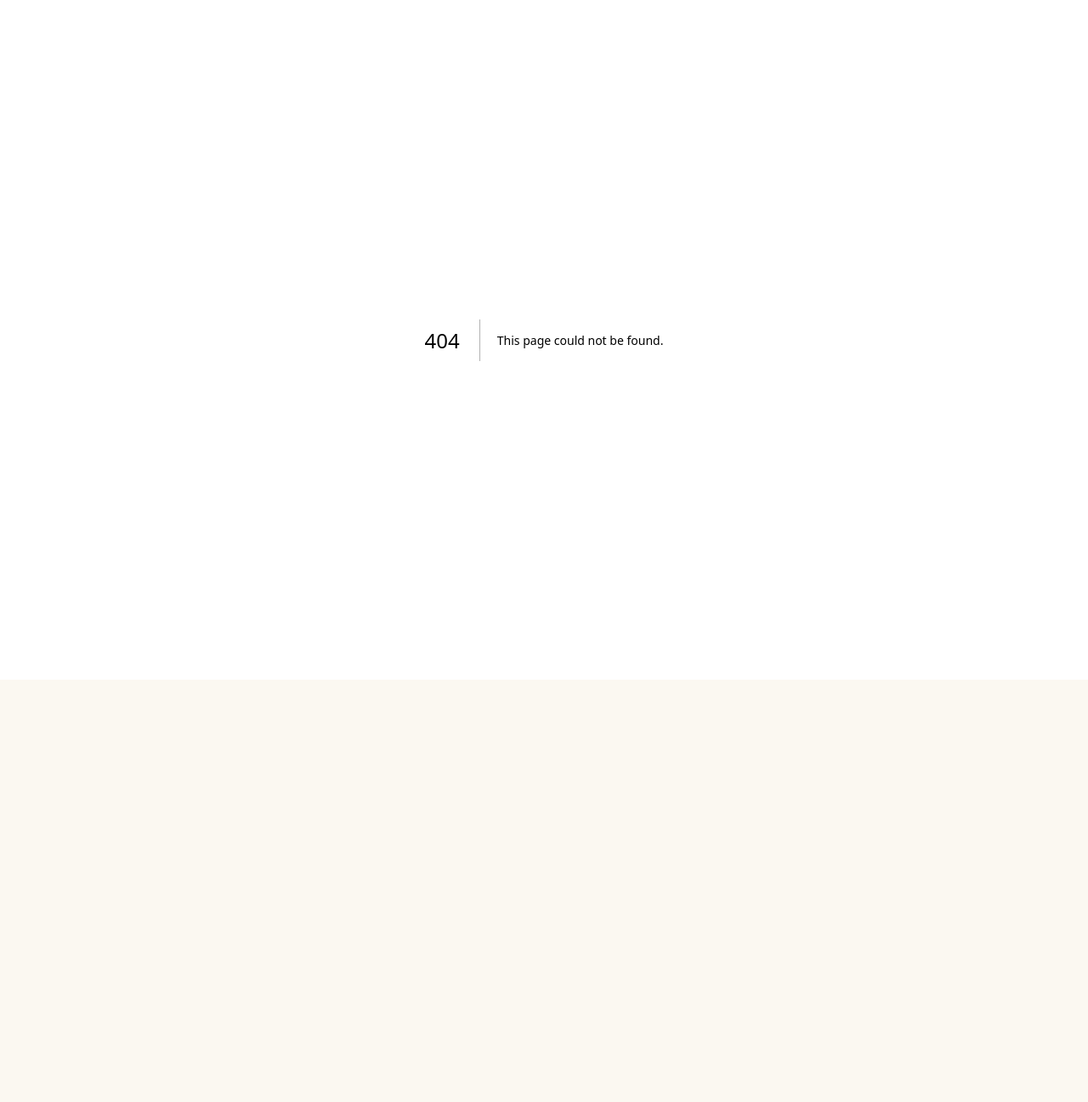
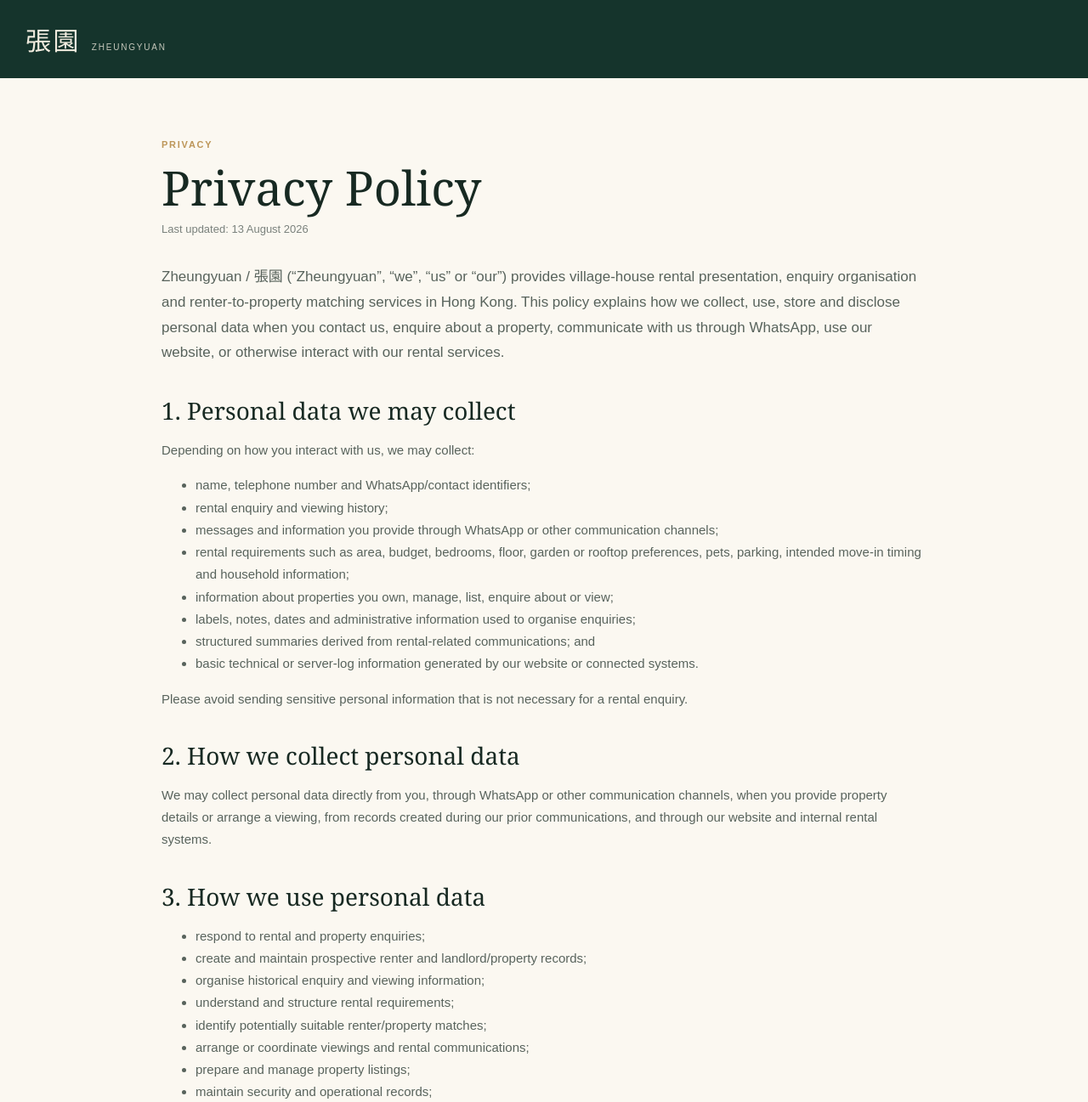
Before and after one commit to jcheungy/zheungyuan-rentals, a Next.js app in the folder web/: page /privacy in a window 1280 px wide. Before the commit this address had no page. Shown: the top 1297 px of the page at 85% size. Before the commit the page ends 800 px from the top, so only its background shows below. Built offline with nearby package versions, Linux system fonts and the light colour scheme.

Commit message:
Add files via upload

```diff
--- /dev/null
+++ b/web/app/privacy/page.js
@@ -0,0 +1,129 @@
+export const metadata = {
+  title: "Privacy Policy | 張園 Zheungyuan",
+  description: "Privacy policy for Zheungyuan village-house rental services.",
+};
+
+const Section = ({ title, children }) => (
+  <section style={{ marginTop: "34px" }}>
+    <h2 style={{ fontFamily: 'Georgia, "Times New Roman", serif', fontWeight: 400, fontSize: "28px", margin: "0 0 12px" }}>{title}</h2>
+    <div style={{ color: "#58635c", fontSize: "15px", lineHeight: 1.75 }}>{children}</div>
+  </section>
+);
+
+export default function PrivacyPolicy() {
+  return (
+    <main style={{ background: "#fbf8f1", minHeight: "100vh" }}>
+      <div style={{ background: "#15342c", color: "#f1ecdf", padding: "24px 0" }}>
+        <div className="container">
+          <a href="/" style={{ display: "inline-flex", alignItems: "baseline", gap: "13px" }}>
+            <span style={{ fontFamily: 'Georgia, "Times New Roman", serif', fontSize: "30px", letterSpacing: ".08em" }}>張園</span>
+            <span style={{ fontSize: "10px", textTransform: "uppercase", letterSpacing: ".18em", opacity: 0.8 }}>Zheungyuan</span>
+          </a>
+        </div>
+      </div>
+
+      <div className="container" style={{ maxWidth: "900px", paddingTop: "72px", paddingBottom: "90px" }}>
+        <div style={{ color: "#bd9659", fontSize: "11px", fontWeight: 700, letterSpacing: ".16em", textTransform: "uppercase" }}>Privacy</div>
+        <h1 style={{ fontFamily: 'Georgia, "Times New Roman", serif', fontSize: "56px", fontWeight: 400, lineHeight: 1.02, margin: "16px 0 12px", color: "#172922" }}>Privacy Policy</h1>
+        <p style={{ color: "#7a817c", fontSize: "13px", marginBottom: "34px" }}>Last updated: 13 August 2026</p>
+
+        <p style={{ color: "#58635c", fontSize: "17px", lineHeight: 1.75 }}>
+          Zheungyuan / 張園 (“Zheungyuan”, “we”, “us” or “our”) provides village-house rental presentation, enquiry organisation and renter-to-property matching services in Hong Kong. This policy explains how we collect, use, store and disclose personal data when you contact us, enquire about a property, communicate with us through WhatsApp, use our website, or otherwise interact with our rental services.
+        </p>
+
+        <Section title="1. Personal data we may collect">
+          <p>Depending on how you interact with us, we may collect:</p>
+          <ul>
+            <li>name, telephone number and WhatsApp/contact identifiers;</li>
+            <li>rental enquiry and viewing history;</li>
+            <li>messages and information you provide through WhatsApp or other communication channels;</li>
+            <li>rental requirements such as area, budget, bedrooms, floor, garden or rooftop preferences, pets, parking, intended move-in timing and household information;</li>
+            <li>information about properties you own, manage, list, enquire about or view;</li>
+            <li>labels, notes, dates and administrative information used to organise enquiries;</li>
+            <li>structured summaries derived from rental-related communications; and</li>
+            <li>basic technical or server-log information generated by our website or connected systems.</li>
+          </ul>
+          <p>Please avoid sending sensitive personal information that is not necessary for a rental enquiry.</p>
+        </Section>
+
+        <Section title="2. How we collect personal data">
+          <p>We may collect personal data directly from you, through WhatsApp or other communication channels, when you provide property details or arrange a viewing, from records created during our prior communications, and through our website and internal rental systems.</p>
+        </Section>
+
+        <Section title="3. How we use personal data">
+          <ul>
+            <li>respond to rental and property enquiries;</li>
+            <li>create and maintain prospective renter and landlord/property records;</li>
+            <li>organise historical enquiry and viewing information;</li>
+            <li>understand and structure rental requirements;</li>
+            <li>identify potentially suitable renter/property matches;</li>
+            <li>arrange or coordinate viewings and rental communications;</li>
+            <li>prepare and manage property listings;</li>
+            <li>maintain security and operational records;</li>
+            <li>improve our rental processes and service quality; and</li>
+            <li>comply with applicable legal and regulatory requirements.</li>
+          </ul>
+          <p>We do not make final tenancy decisions using automated systems. AI-assisted analysis is used to organise information and assist matching; landlords and renters remain responsible for their own decisions and agreements.</p>
+        </Section>
+
+        <Section title="4. AI-assisted processing">
+          <p>We may use AI tools to summarise and structure rental-related communications. For example, an AI tool may identify a prospective renter&apos;s preferred area, budget, floor, garden/rooftop preferences, pet requirements or parking needs.</p>
+          <p>When we use our private Zheungyuan Custom GPT, relevant stored enquiry information may be transmitted to OpenAI for processing through ChatGPT. The resulting structured information may then be saved back to our rental database.</p>
+          <p>We aim to limit AI processing to information reasonably relevant to the rental service. AI-generated results may be reviewed, corrected or deleted where appropriate.</p>
+        </Section>
+
+        <Section title="5. Service providers and disclosure">
+          <p>We may use third-party providers, including:</p>
+          <ul>
+            <li>Railway or similar hosting/database providers;</li>
+            <li>OpenAI for AI-assisted analysis through our private Custom GPT;</li>
+            <li>WhatsApp / Meta where you communicate with us using WhatsApp; and</li>
+            <li>other technical providers reasonably necessary to operate and secure the service.</li>
+          </ul>
+          <p>We do not sell personal data.</p>
+          <p>We may disclose information to a landlord, property owner, renter or other party involved in a potential rental transaction only to the extent appropriate for that transaction, or to advisers, service providers or authorities where reasonably necessary or legally required.</p>
+        </Section>
+
+        <Section title="6. Cross-border processing">
+          <p>Some service providers may process or store data outside Hong Kong. Where this occurs, we take reasonable steps to use reputable providers and limit the information shared to what is reasonably necessary for the relevant service.</p>
+        </Section>
+
+        <Section title="7. Data retention">
+          <p>We keep personal data only for as long as reasonably necessary for the purposes for which it was collected, including rental matching, follow-up, operational record-keeping, dispute handling and legal or regulatory requirements.</p>
+          <p>Historical rental-enquiry information may be retained where it remains reasonably useful for understanding rental demand or prior dealings. We periodically review stored information and may delete or anonymise information that is no longer reasonably required.</p>
+        </Section>
+
+        <Section title="8. Data security">
+          <p>We take reasonable technical and organisational steps to protect personal data against unauthorised or accidental access, processing, loss, alteration, disclosure or erasure. Access to internal rental data and connected GPT Actions is restricted using authentication and is not intended to be publicly accessible.</p>
+          <p>No method of electronic storage or transmission is completely secure, and we cannot guarantee absolute security.</p>
+        </Section>
+
+        <Section title="9. Access, correction and other requests">
+          <p>You may contact us to ask whether we hold personal data about you, request access, request correction of inaccurate data, ask us to update your rental requirements or status, or request deletion of information that is no longer reasonably required, subject to any legal or operational reason for retention.</p>
+          <p>We may need to verify your identity before responding.</p>
+        </Section>
+
+        <Section title="10. Direct marketing">
+          <p>We will not use personal data for unrelated direct marketing in a manner that does not comply with applicable Hong Kong privacy requirements. Rental follow-up or property-matching communications will be limited to purposes reasonably connected with the rental enquiry or service unless another permitted basis applies.</p>
+        </Section>
+
+        <Section title="11. Children">
+          <p>Our service is intended for adults dealing with property rentals. We do not knowingly seek to collect personal data directly from children.</p>
+        </Section>
+
+        <Section title="12. Changes to this policy">
+          <p>We may update this policy as our service, technology or legal requirements change. The latest version will be published on this website with the updated date.</p>
+        </Section>
+
+        <Section title="13. Contact">
+          <p>For privacy, access or correction requests, please contact Zheungyuan / 張園 using the contact details published on our website.</p>
+          <p><strong>Zheungyuan / 張園</strong><br />Hong Kong</p>
+        </Section>
+
+        <div style={{ marginTop: "50px", paddingTop: "24px", borderTop: "1px solid #d9d1c3", fontSize: "12px", color: "#7a817c" }}>
+          <a href="/" style={{ color: "#15342c", fontWeight: 700 }}>← Back to Zheungyuan</a>
+        </div>
+      </div>
+    </main>
+  );
+}
```
Also changed, not shown: 2 other files (tests, documents, lock files or other folders).
